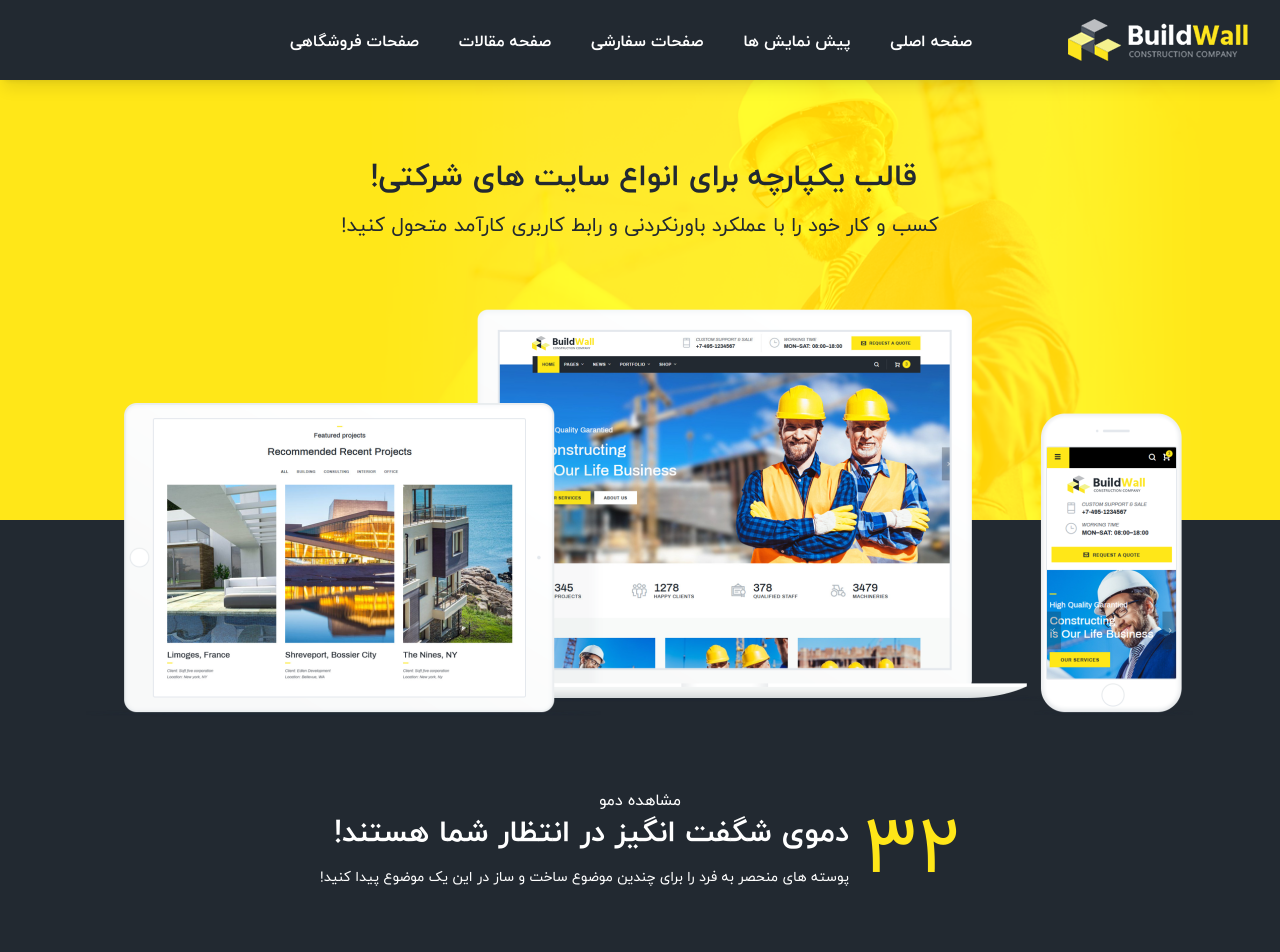
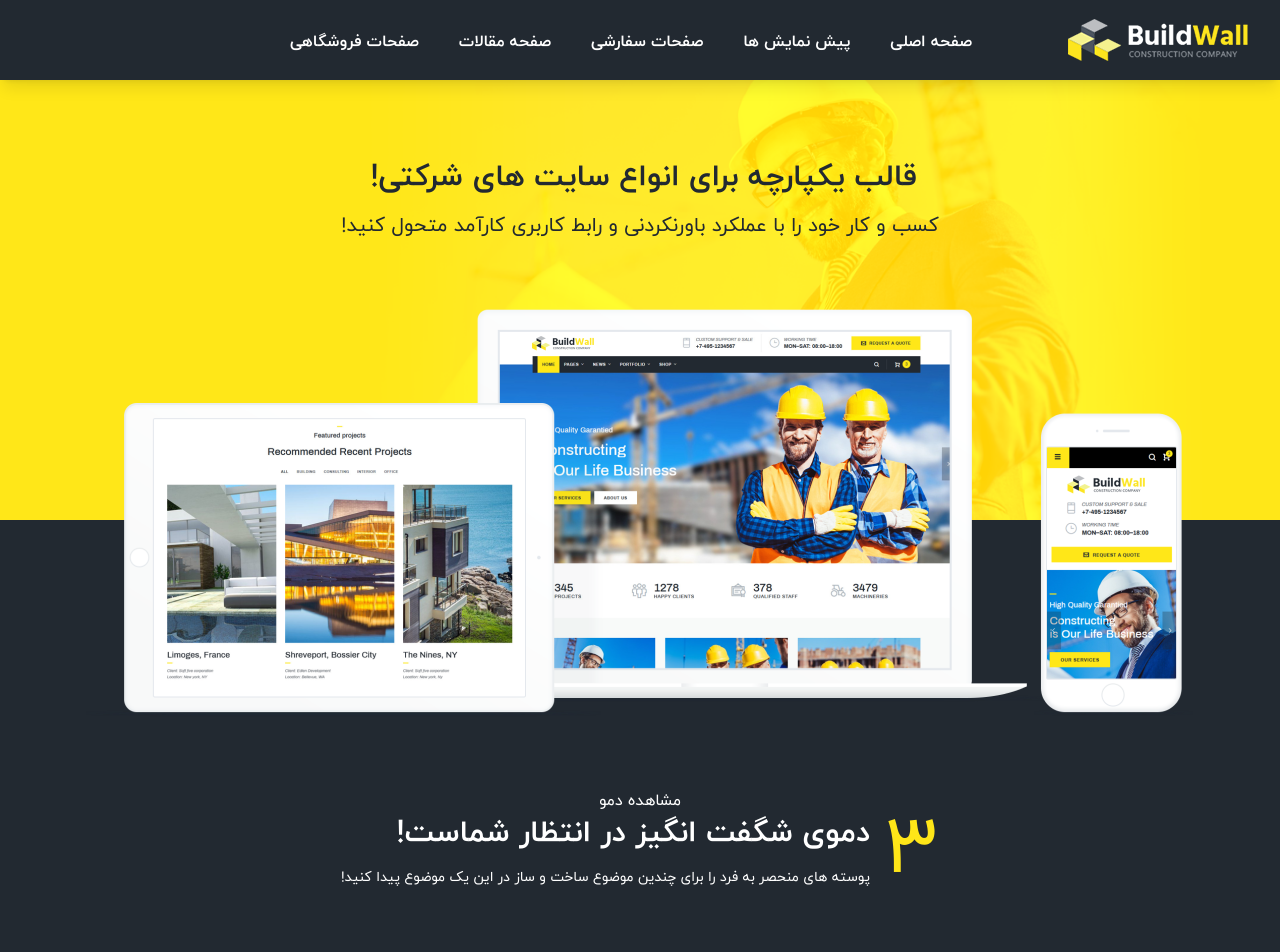
Before and after one commit to mahyarErshad/buildwall, a React (Vite) app: page / in a window 1280 px wide. Shown: the top 952 px of the page. Built offline with nearby package versions, Linux system fonts and the light colour scheme.

Commit message:
Number and texts are corrected

```diff
--- a/src/Components/Body/DemosSection/DemosSection.jsx
+++ b/src/Components/Body/DemosSection/DemosSection.jsx
@@ -25,7 +25,7 @@ function DemosSection() {
   ];
   return (
     <section id="demos" className="max-md:mt-40 max-lg:mt-52 lg:mt-[17rem] w-full flex-center flex-col">
-      <SectionTitle number="32" title="دموی شگفت انگیز در انتظار شما هستند!" description="پوسته های منحصر به فرد را برای چندین موضوع ساخت و ساز در این یک موضوع پیدا کنید!" />
+      <SectionTitle number="3" title="دموی شگفت انگیز در انتظار شماست!" description="پوسته های منحصر به فرد را برای چندین موضوع ساخت و ساز در این یک موضوع پیدا کنید!" />
       <section className="w-full flex-center gap-6 flex-wrap">
         {data.map((item, index) => {
           return <DemoSectionCard key={index} title={item.title} image={item.image} href={item.href} />;
```
